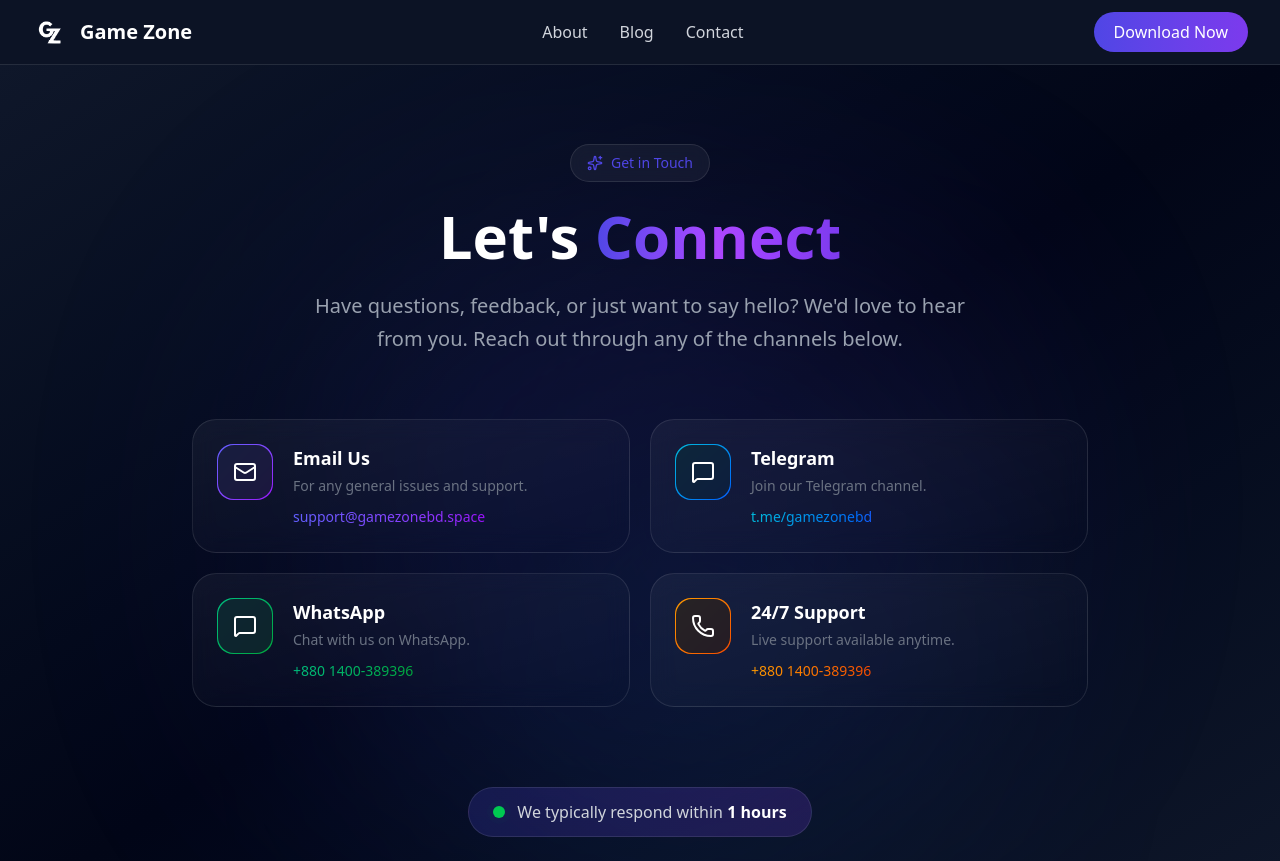
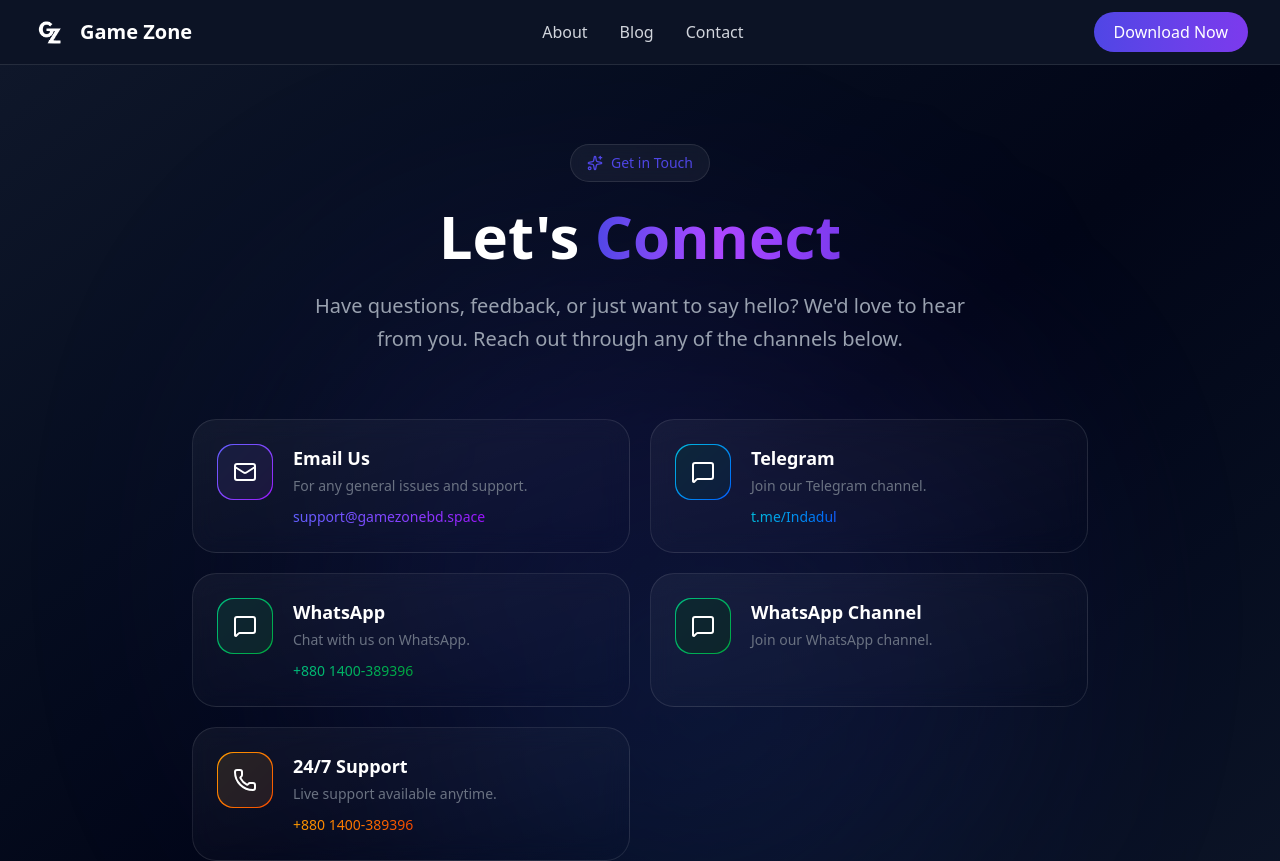
Before and after one commit to jibonhossen/web-game-zone, a Next.js app: page /contact in a window 1280 px wide. Shown: the top 861 px of the page. Built offline with nearby package versions, Linux system fonts and the light colour scheme.

Commit message:
feat: Update contact details with new Telegram and WhatsApp channels, and refine about page statistics and founding year.

```diff
--- a/src/app/about/page.tsx
+++ b/src/app/about/page.tsx
@@ -17,10 +17,10 @@ export default function About() {
                 {/* Stats */}
                 <div className="grid grid-cols-2 lg:grid-cols-4 gap-4 sm:gap-6 md:gap-8 mb-12 sm:mb-20">
                     {[
-                        { label: "Active Players", value: "50K+" },
-                        { label: "Tournaments", value: "1000+" },
-                        { label: "Prize Pool", value: "$500K+" },
-                        { label: "Countries", value: "20+" },
+                        // { label: "Active Players", value: "50K+" },
+                        { label: "Tournaments", value: "100+" },
+                        { label: "Prize Pool", value: "5K+" },
+                        // { label: "Countries", value: "20+" },
                     ].map((stat, i) => (
                         <Card key={i} className="p-4 sm:p-6 text-center bg-white/5">
                             <div className="text-2xl sm:text-3xl md:text-4xl font-bold bg-gradient-to-r from-primary to-secondary bg-clip-text text-transparent mb-1 sm:mb-2">
@@ -37,7 +37,7 @@ export default function About() {
                     <div className="order-last md:order-first space-y-4 sm:space-y-6 text-gray-300">
                         <h2 className="font-heading text-2xl sm:text-3xl font-bold text-white">Our Story</h2>
                         <p className="text-sm sm:text-base leading-relaxed">
-                            Started in 2024, Game Zone emerged from a simple idea: Mobile gamers deserve a professional competitive platform. We saw the gap between casual play and professional esports, and we built Game Zone to bridge it.
+                            Started in 2025, Game Zone emerged from a simple idea: Mobile gamers deserve a professional competitive platform. We saw the gap between casual play and professional esports, and we built Game Zone to bridge it.
                         </p>
                         <p className="text-sm sm:text-base leading-relaxed">
                             Today, we host daily tournaments across multiple game titles, providing a seamless experience with automated matchmaking and instant rewards.
--- a/src/app/contact/page.tsx
+++ b/src/app/contact/page.tsx
@@ -38,8 +38,8 @@ export default function Contact() {
             icon: <MessageSquare className="w-6 h-6" />,
             title: "Telegram",
             description: "Join our Telegram channel.",
-            contact: "t.me/gamezonebd",
-            link: "https://t.me/gamezonebd",
+            contact: "t.me/Indadul",
+            link: "https://t.me/Indadul_KG_5",
             gradient: "from-cyan-500 to-blue-600",
             bgGlow: "bg-cyan-500"
         },
@@ -52,6 +52,16 @@ export default function Contact() {
             gradient: "from-emerald-500 to-green-600",
             bgGlow: "bg-emerald-500"
         },
+        {
+            icon: <MessageSquare className="w-6 h-6" />,
+            title: "WhatsApp Channel",
+            description: "Join our WhatsApp channel.",
+            // contact: "+880 1400-389396",
+            link: "https://whatsapp.com/channel/0029VbBjGGL5kg7AOuozm60n",
+            gradient: "from-emerald-500 to-green-600",
+            bgGlow: "bg-emerald-500"
+        },
+
         {
             icon: <Phone className="w-6 h-6" />,
             title: "24/7 Support",
```
